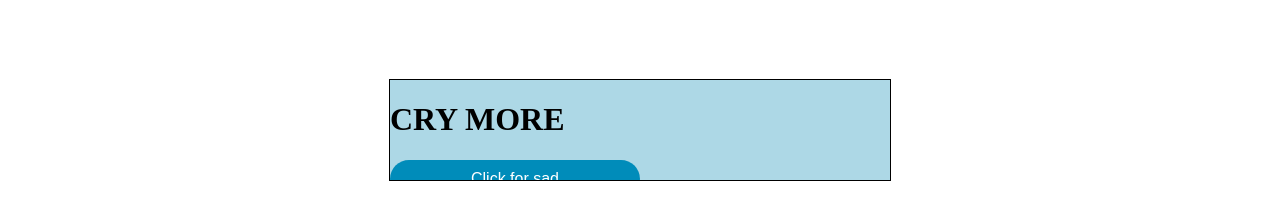
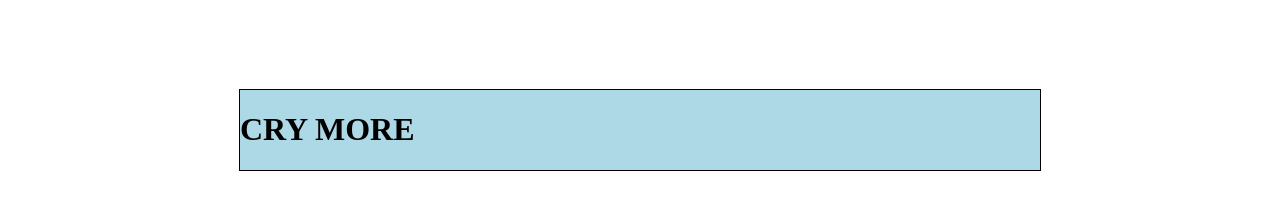
Before and after one commit to Colloke/dan_react, a plain HTML site: page website.html in a window 1280 px wide. Shown: the part 270-490 px from the top of the page. Drawn offline with Linux system fonts and the light colour scheme.

Commit message:
Update website.html

```diff
--- a/website.html
+++ b/website.html
@@ -5,8 +5,8 @@
 <style>
 .divscroll {
 	overflow:scroll;
-	height:100px;
-	width:500px;
+	height:10vh;
+	width:100vh;
 	border: 1px solid black;
 	background-color:lightblue;
 }
```
